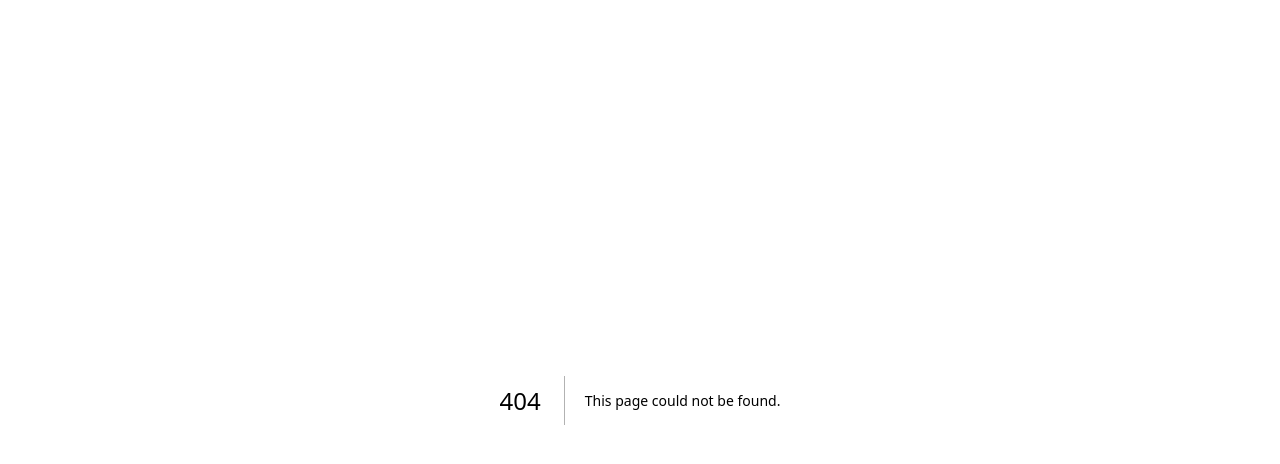
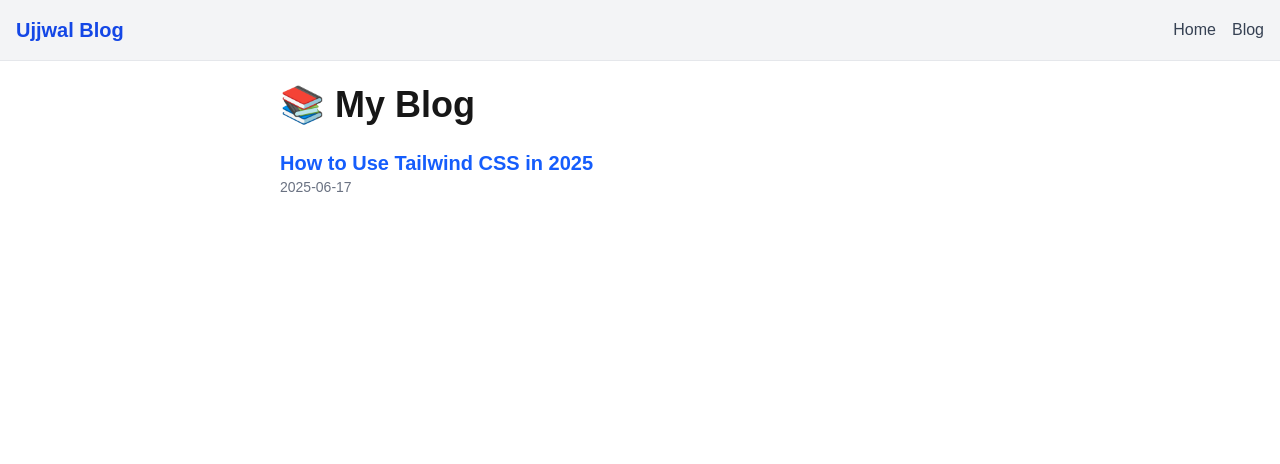
Before and after one commit to UjjwalBansal2002/Ujjwal-Bansal-Blogs, a Next.js app: page /blog in a window 1280 px wide. Before the commit this address had no page. Shown: the top 464 px of the page. Built offline with nearby package versions, Linux system fonts and the light colour scheme.

Commit message:
first commit

```diff
--- /dev/null
+++ b/src/app/blog/[slug]/page.js
@@ -0,0 +1,43 @@
+import { getPostBySlug, getPostSlugs } from '../../../lib/posts';
+import { remark } from 'remark';
+import html from 'remark-html';
+
+export async function generateStaticParams() {
+  const slugs = getPostSlugs();
+  return slugs.map((slug) => ({
+    slug: slug.replace(/\.md$/, ''),
+  }));
+}
+
+// ✅ Add metadata function for SEO
+export async function generateMetadata(props) {
+  const { slug } = await props.params; // ✅ Correct destructuring
+  const post = getPostBySlug(slug);
+
+  return {
+    title: post.meta.title,
+    description: post.meta.description || post.meta.title,
+    openGraph: {
+      title: post.meta.title,
+      description: post.meta.description || post.meta.title,
+      type: 'article',
+      url: `https://your-domain.com/blog/${slug}`,
+    },
+  };
+}
+
+export default async function Page(props ) {
+  const { slug } = await props.params;
+
+  const post = getPostBySlug(slug);
+  const processedContent = await remark().use(html).process(post.content);
+  const contentHtml = processedContent.toString();
+
+  return (
+    <main className="max-w-3xl mx-auto p-4">
+      <h1 className="text-3xl font-bold mb-2">{post.meta.title}</h1>
+      <p className="text-sm text-gray-500 mb-4">{post.meta.date}</p>
+      <article dangerouslySetInnerHTML={{ __html: contentHtml }} />
+    </main>
+  );
+}
--- /dev/null
+++ b/src/app/blog/page.js
@@ -0,0 +1,29 @@
+import { getAllPosts } from '../../lib/posts';
+import Link from 'next/link';
+
+export const metadata = {
+  title: 'My Blog | Ujjwal Bansal',
+  description: 'Read articles and tutorials on web development, JavaScript, Tailwind CSS, and more.',
+};
+
+export default function BlogHome() {
+  const posts = getAllPosts();
+
+  return (
+    <main className="max-w-3xl mx-auto p-6">
+      <h1 className="text-4xl font-bold mb-6">📚 My Blog</h1>
+      <ul className="space-y-4">
+        {posts.map((post) => (
+          <li key={post.slug}>
+            <Link href={`/blog/${post.slug}`}>
+              <h2 className="text-xl font-semibold text-blue-600 hover:underline">
+                {post.meta.title}
+              </h2>
+            </Link>
+            <p className="text-sm text-gray-500">{post.meta.date}</p>
+          </li>
+        ))}
+      </ul>
+    </main>
+  );
+}
--- a/src/app/layout.js
+++ b/src/app/layout.js
@@ -1,28 +1,17 @@
-import { Geist, Geist_Mono } from "next/font/google";
-import "./globals.css";
-
-const geistSans = Geist({
-  variable: "--font-geist-sans",
-  subsets: ["latin"],
-});
-
-const geistMono = Geist_Mono({
-  variable: "--font-geist-mono",
-  subsets: ["latin"],
-});
+import './globals.css';
+import Navbar from '../components/Navbar';
 
 export const metadata = {
-  title: "Create Next App",
-  description: "Generated by create next app",
+  title: 'Ujjwal Bansal Blog',
+  description: 'Personal blog built with Next.js and Markdown.',
 };
 
 export default function RootLayout({ children }) {
   return (
     <html lang="en">
-      <body
-        className={`${geistSans.variable} ${geistMono.variable} antialiased`}
-      >
-        {children}
+      <body>
+        <Navbar />
+        <div className="min-h-screen">{children}</div>
       </body>
     </html>
   );
--- a/src/app/page.js
+++ b/src/app/page.js
@@ -1,103 +1,23 @@
-import Image from "next/image";
+import Link from 'next/link';
 
-export default function Home() {
+export const metadata = {
+  title: 'Ujjwal Bansal – Web Developer & Blogger',
+  description: 'Welcome to my personal blog where I write about web development, JavaScript, and tech tips.',
+};
+
+export default function HomePage() {
   return (
-    <div className="grid grid-rows-[20px_1fr_20px] items-center justify-items-center min-h-screen p-8 pb-20 gap-16 sm:p-20 font-[family-name:var(--font-geist-sans)]">
-      <main className="flex flex-col gap-[32px] row-start-2 items-center sm:items-start">
-        <Image
-          className="dark:invert"
-          src="/next.svg"
-          alt="Next.js logo"
-          width={180}
-          height={38}
-          priority
-        />
-        <ol className="list-inside list-decimal text-sm/6 text-center sm:text-left font-[family-name:var(--font-geist-mono)]">
-          <li className="mb-2 tracking-[-.01em]">
-            Get started by editing{" "}
-            <code className="bg-black/[.05] dark:bg-white/[.06] px-1 py-0.5 rounded font-[family-name:var(--font-geist-mono)] font-semibold">
-              src/app/page.js
-            </code>
-            .
-          </li>
-          <li className="tracking-[-.01em]">
-            Save and see your changes instantly.
-          </li>
-        </ol>
-
-        <div className="flex gap-4 items-center flex-col sm:flex-row">
-          <a
-            className="rounded-full border border-solid border-transparent transition-colors flex items-center justify-center bg-foreground text-background gap-2 hover:bg-[#383838] dark:hover:bg-[#ccc] font-medium text-sm sm:text-base h-10 sm:h-12 px-4 sm:px-5 sm:w-auto"
-            href="https://vercel.com/new?utm_source=create-next-app&utm_medium=appdir-template-tw&utm_campaign=create-next-app"
-            target="_blank"
-            rel="noopener noreferrer"
-          >
-            <Image
-              className="dark:invert"
-              src="/vercel.svg"
-              alt="Vercel logomark"
-              width={20}
-              height={20}
-            />
-            Deploy now
-          </a>
-          <a
-            className="rounded-full border border-solid border-black/[.08] dark:border-white/[.145] transition-colors flex items-center justify-center hover:bg-[#f2f2f2] dark:hover:bg-[#1a1a1a] hover:border-transparent font-medium text-sm sm:text-base h-10 sm:h-12 px-4 sm:px-5 w-full sm:w-auto md:w-[158px]"
-            href="https://nextjs.org/docs?utm_source=create-next-app&utm_medium=appdir-template-tw&utm_campaign=create-next-app"
-            target="_blank"
-            rel="noopener noreferrer"
-          >
-            Read our docs
-          </a>
-        </div>
-      </main>
-      <footer className="row-start-3 flex gap-[24px] flex-wrap items-center justify-center">
-        <a
-          className="flex items-center gap-2 hover:underline hover:underline-offset-4"
-          href="https://nextjs.org/learn?utm_source=create-next-app&utm_medium=appdir-template-tw&utm_campaign=create-next-app"
-          target="_blank"
-          rel="noopener noreferrer"
-        >
-          <Image
-            aria-hidden
-            src="/file.svg"
-            alt="File icon"
-            width={16}
-            height={16}
-          />
-          Learn
-        </a>
-        <a
-          className="flex items-center gap-2 hover:underline hover:underline-offset-4"
-          href="https://vercel.com/templates?framework=next.js&utm_source=create-next-app&utm_medium=appdir-template-tw&utm_campaign=create-next-app"
-          target="_blank"
-          rel="noopener noreferrer"
-        >
-          <Image
-            aria-hidden
-            src="/window.svg"
-            alt="Window icon"
-            width={16}
-            height={16}
-          />
-          Examples
-        </a>
-        <a
-          className="flex items-center gap-2 hover:underline hover:underline-offset-4"
-          href="https://nextjs.org?utm_source=create-next-app&utm_medium=appdir-template-tw&utm_campaign=create-next-app"
-          target="_blank"
-          rel="noopener noreferrer"
-        >
-          <Image
-            aria-hidden
-            src="/globe.svg"
-            alt="Globe icon"
-            width={16}
-            height={16}
-          />
-          Go to nextjs.org →
-        </a>
-      </footer>
-    </div>
+    <main className="flex flex-col items-center justify-center min-h-screen text-center p-6">
+      <h1 className="text-4xl font-bold mb-4">👋 Hi, I'm Ujjwal!</h1>
+      <p className="text-lg text-gray-600 mb-6">
+        I write tutorials, dev tips, and project stories for aspiring web developers.
+      </p>
+      <Link
+        href="/blog"
+        className="bg-blue-600 text-white px-6 py-3 rounded-lg hover:bg-blue-700 transition"
+      >
+        Read My Blog 📚
+      </Link>
+    </main>
   );
 }
--- /dev/null
+++ b/src/components/Navbar.js
@@ -0,0 +1,13 @@
+import Link from 'next/link';
+
+export default function Navbar() {
+  return (
+    <nav className="w-full bg-gray-100 border-b border-gray-200 p-4 flex justify-between items-center">
+      <h1 className="text-xl font-bold text-blue-700">Ujjwal Blog</h1>
+      <div className="space-x-4">
+        <Link href="/" className="hover:underline text-gray-700">Home</Link>
+        <Link href="/blog" className="hover:underline text-gray-700">Blog</Link>
+      </div>
+    </nav>
+  );
+}
--- /dev/null
+++ b/src/lib/posts.js
@@ -0,0 +1,28 @@
+import fs from 'fs';
+import path from 'path';
+import matter from 'gray-matter';
+
+const postsDirectory = path.join(process.cwd(), 'src/posts');
+
+export function getPostSlugs() {
+  return fs.readdirSync(postsDirectory);
+}
+
+export function getPostBySlug(slug) {
+  const realSlug = slug.replace(/\.md$/, '');
+  const fullPath = path.join(postsDirectory, `${realSlug}.md`);
+  const fileContents = fs.readFileSync(fullPath, 'utf8');
+  const { data, content } = matter(fileContents);
+
+  return {
+    slug: realSlug,
+    meta: data,
+    content,
+  };
+}
+
+
+export function getAllPosts() {
+  const slugs = getPostSlugs();
+  return slugs.map((slug) => getPostBySlug(slug));
+}
--- /dev/null
+++ b/src/posts/how-to-use-tailwind.md
@@ -0,0 +1,7 @@
+---
+title: "How to Use Tailwind CSS in 2025"
+date: "2025-06-17"
+slug: "how-to-use-tailwind"
+description: "Learn how to use Tailwind CSS step by step in 2025 with examples."
+---
+Tailwind is a best css library
```
Also changed, not shown: package.json (+6 -3 lines), 1 other file (tests, documents, lock files or other folders).
